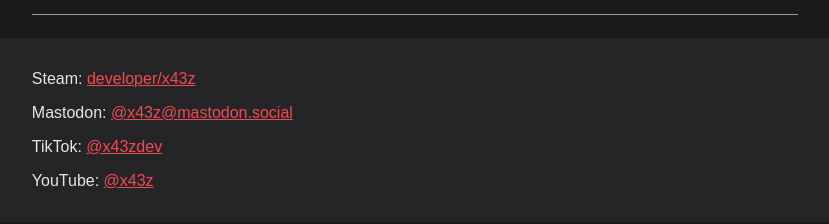
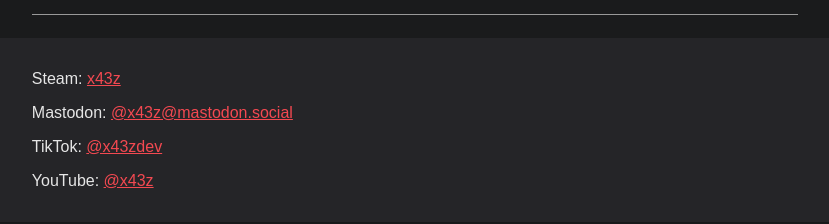
Before and after one commit to x43z/x43z.github.io, a plain HTML site: page index.html in a window 1280 px wide. Shown: the part 1551-1775 px from the top of the page, without its empty margins (225-1054 px from the left). Drawn offline with Linux system fonts and the light colour scheme; a web font is replaced by a local one.

Commit message:
Link to steam store

```diff
--- a/index.html
+++ b/index.html
@@ -22,7 +22,7 @@
     </div>
     <!-- <div class="top-spacer"></div> -->
     <div class="social">
-        <a href="https://steamdb.info/developer/x43z/">
+        <a href="https://store.steampowered.com/search/?developer=x43z">
             <svg xmlns="http://www.w3.org/2000/svg" height="1em"
                 viewBox="0 0 496 512"><!--! Font Awesome Free 6.4.2 by @fontawesome - https://fontawesome.com License - https://fontawesome.com/license (Commercial License) Copyright 2023 Fonticons, Inc. -->
                 <path fill="currentColor"
@@ -110,7 +110,7 @@
     </div>
     <h2 id="social">/// Social</h2>
     <div class="content-single">
-        <p>Steam: <a href="https://steamdb.info/developer/x43z/">developer/x43z</a></p>
+        <p>Steam: <a href="https://store.steampowered.com/search/?developer=x43z">x43z</a></p>
         <p>Mastodon: <a href="https://mastodon.social/@x43z">@x43z@mastodon.social</a></p>
         <p>TikTok: <a href="https://www.tiktok.com/@x43zdev">@x43zdev</a></p>
         <p>YouTube: <a href="https://www.youtube.com/@x43z">@x43z</a></p>
```
